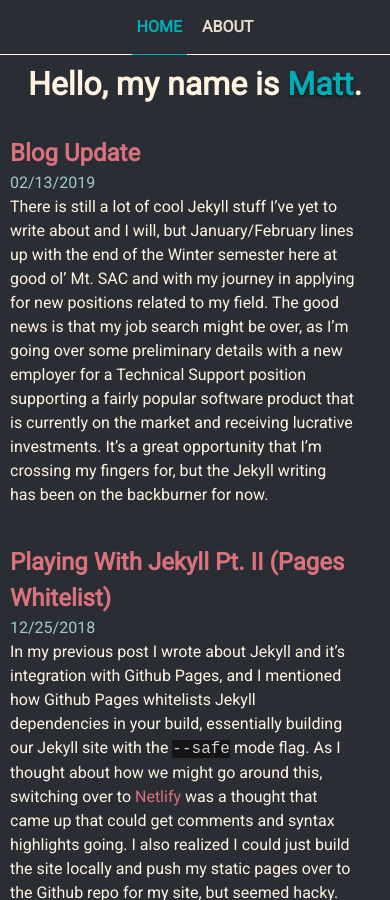
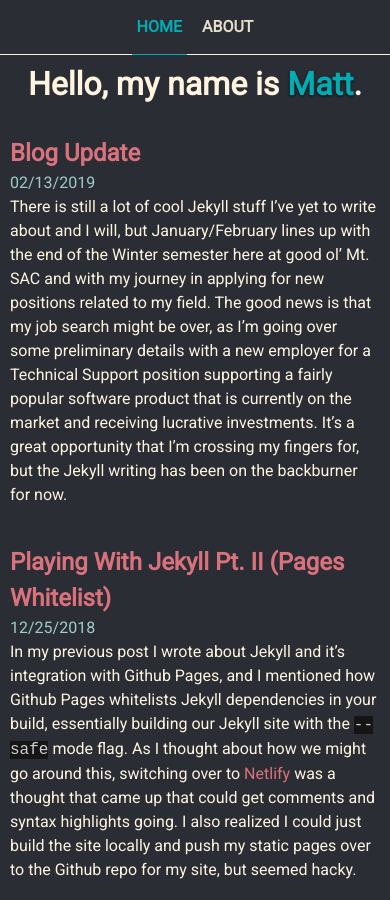
Before and after one commit to MattRugamas/mattrugamas.com, a Jekyll site: the page built from index.html, in a window 390 px wide and 900 px high. Built offline with Jekyll 4.4.1, drawn with Linux system fonts in a browser that asks for light colours.

Commit message:
bug fixes for tablet viewports

```diff
--- a/_sass/main.scss
+++ b/_sass/main.scss
@@ -243,6 +243,7 @@ div#base-content {
       li {
         border: 0vw;
         padding-left: 0;
+        padding-right: 0;
         &:hover {
           border-left: none;
         }
@@ -270,6 +271,7 @@ div#base-content {
     ul#blog-list li {
       border: 0;
       padding-left: 0;
+      padding-right: 0;
       &:hover {
         border-left: none;
       }
@@ -463,7 +465,7 @@ div#post-content {
   div#post-content {
     padding-left: 10px;
     padding-right: 10px;
-    margin: 0;
+    margin: 0 auto;
     h1#post-title {
       text-align: center;
     }
```
